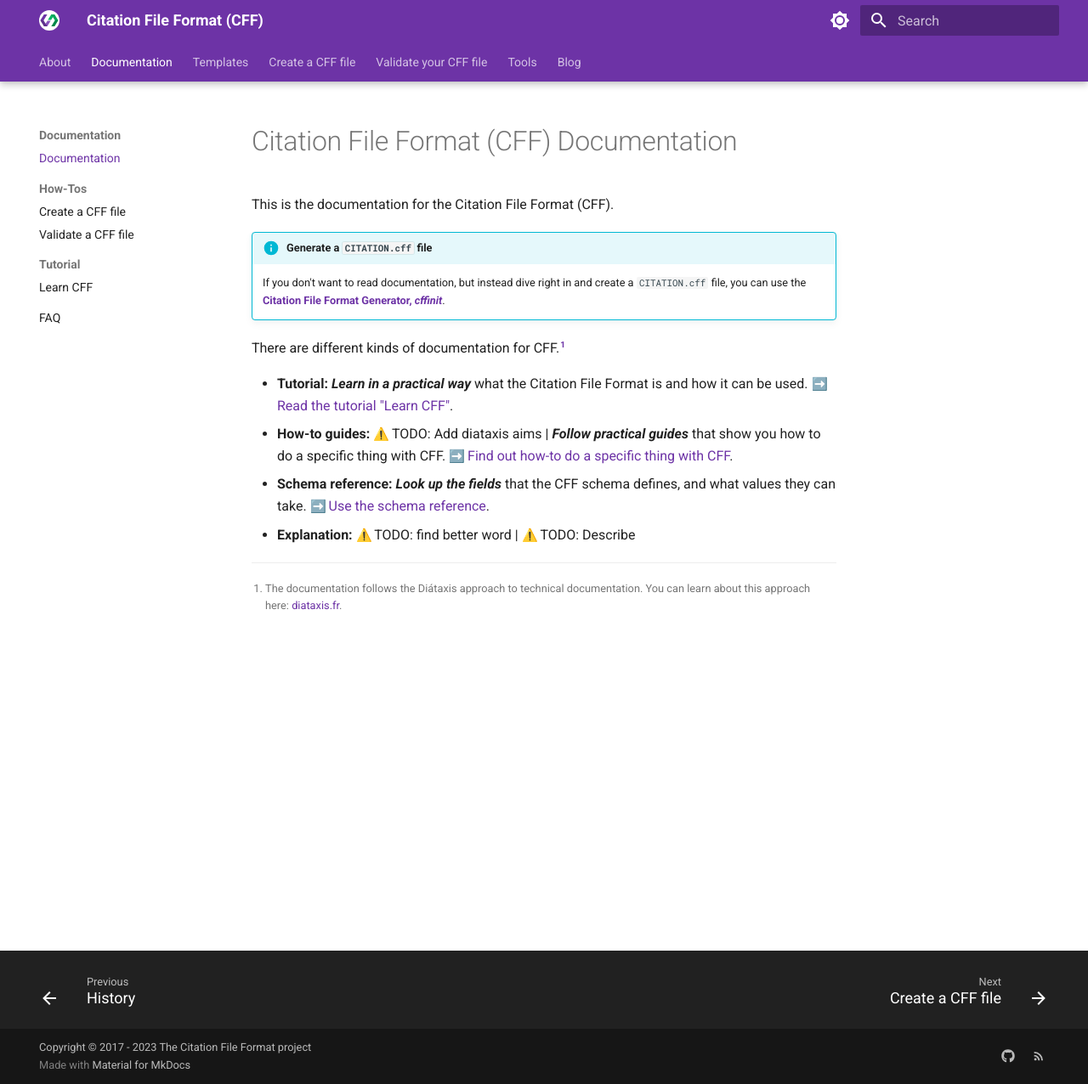
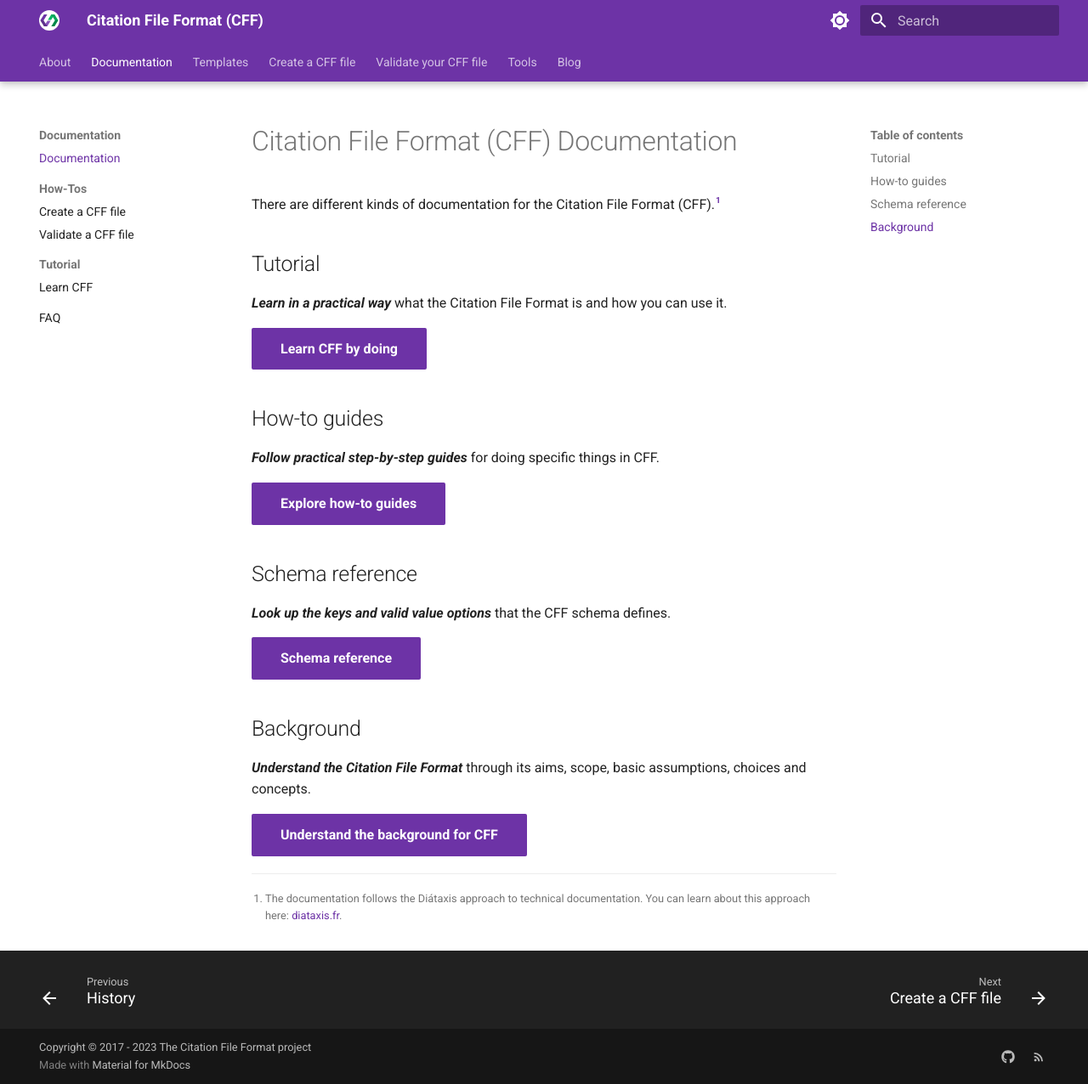
Before and after one commit to sdruskat/cffio, an MkDocs documentation site: the page built from docs/documentation/index.md, in a window 1280 px wide and 1276 px high. Shown: the whole window at 85% size. Built offline with MkDocs 1.6.1 and Material for MkDocs 9.7.7, drawn with Linux system fonts in a browser that asks for light colours; emoji names are drawn with the system emoji font.

Commit message:
Restructure documentation index page

```diff
--- a/docs/documentation/index.md
+++ b/docs/documentation/index.md
@@ -1,16 +1,29 @@
 # Citation File Format (CFF) Documentation
 
-This is the documentation for the Citation File Format (CFF).
+There are different kinds of documentation for the Citation File Format (CFF).[^1]
 
-!!! info "Generate a `CITATION.cff` file"
-     If you don't want to read documentation, but instead dive right in and create a `CITATION.cff` file, you can use the [**Citation File Format Generator, *cffinit***](https://citation-file-format.github.io/cffinit).
+## Tutorial
 
-There are different kinds of documentation for CFF.[^1]
+***Learn in a practical way*** what the Citation File Format is and how you can use it.
 
-- **Tutorial:** ***Learn in a practical way*** what the Citation File Format is and how it can be used. :right_arrow: [Read the tutorial "Learn CFF"](tutorial).
-- **How-to guides:** :warning: TODO: Add diataxis aims | ***Follow practical guides*** that show you how to do a specific thing with CFF. :right_arrow: [Find out how-to do a specific thing with CFF](how-to).
-- **Schema reference:** ***Look up the fields*** that the CFF schema defines, and what values they can take. :right_arrow: [Use the schema reference](reference).
-- **Explanation:** :warning: TODO: find better word | :warning: TODO: Describe
+[Learn CFF by doing](tutorial){ .md-button .md-button--primary }
 
+## How-to guides
+
+***Follow practical step-by-step guides*** for doing specific things in CFF.
+
+[Explore how-to guides](how-to){ .md-button .md-button--primary }
+
+## Schema reference
+
+***Look up the keys and valid value options*** that the CFF schema defines.
+
+[Schema reference](reference){ .md-button .md-button--primary }
+
+## Background
+
+***Understand the Citation File Format*** through its aims, scope, basic assumptions, choices and concepts.
+
+[Understand the background for CFF](explanation){ .md-button .md-button--primary }
 
 [^1]: The documentation follows the Diátaxis approach to technical documentation. You can learn about this approach here: [diataxis.fr](https://diataxis.fr/).
```
